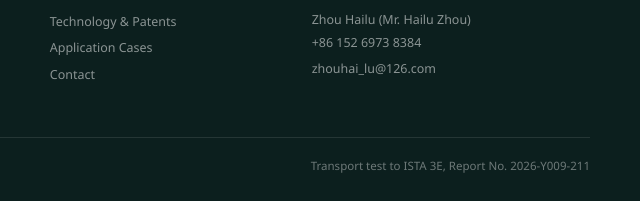
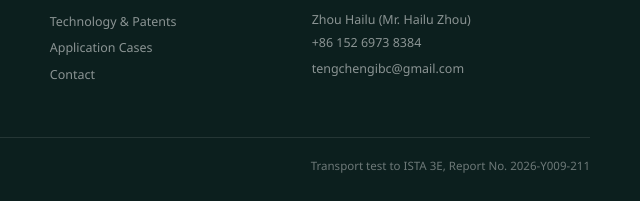
Before and after one commit to tengchengibc-hash/tengcheng-website, a plain HTML site: page en/products.html in a window 1280 px wide. Shown: the part 3385-3586 px from the top of the page, 640-1280 px from the left. Drawn offline with Linux system fonts and the light colour scheme.

Commit message:
docs(contact): switch public contact email to tengchengibc@gmail.com (en products)

```diff
--- a/en/products.html
+++ b/en/products.html
@@ -127,7 +127,7 @@
         <h4>Contact</h4>
         <p>Zhou Hailu (Mr. Hailu Zhou)</p>
         <a href="tel:+8615269738384">+86 152 6973 8384</a>
-        <a href="mailto:zhouhai_lu@126.com">zhouhai_lu@126.com</a>
+        <a href="mailto:tengchengibc@gmail.com">tengchengibc@gmail.com</a>
       </div>
     </div>
     <div class="footer-bottom">
```
